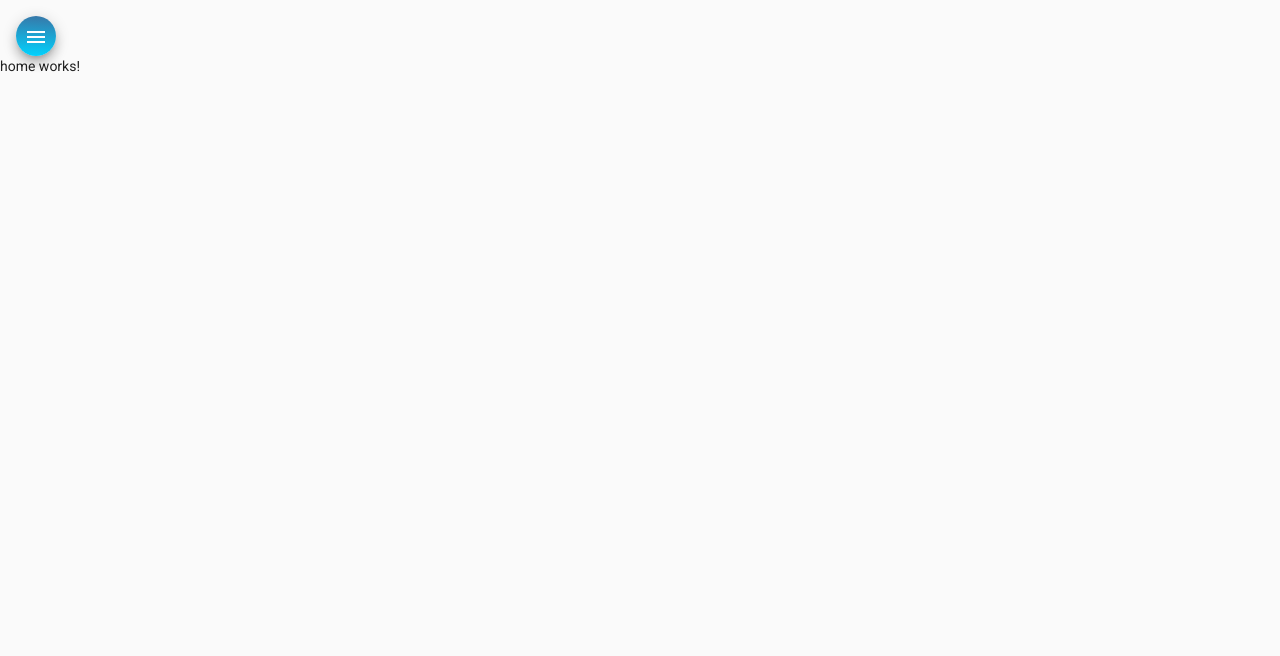
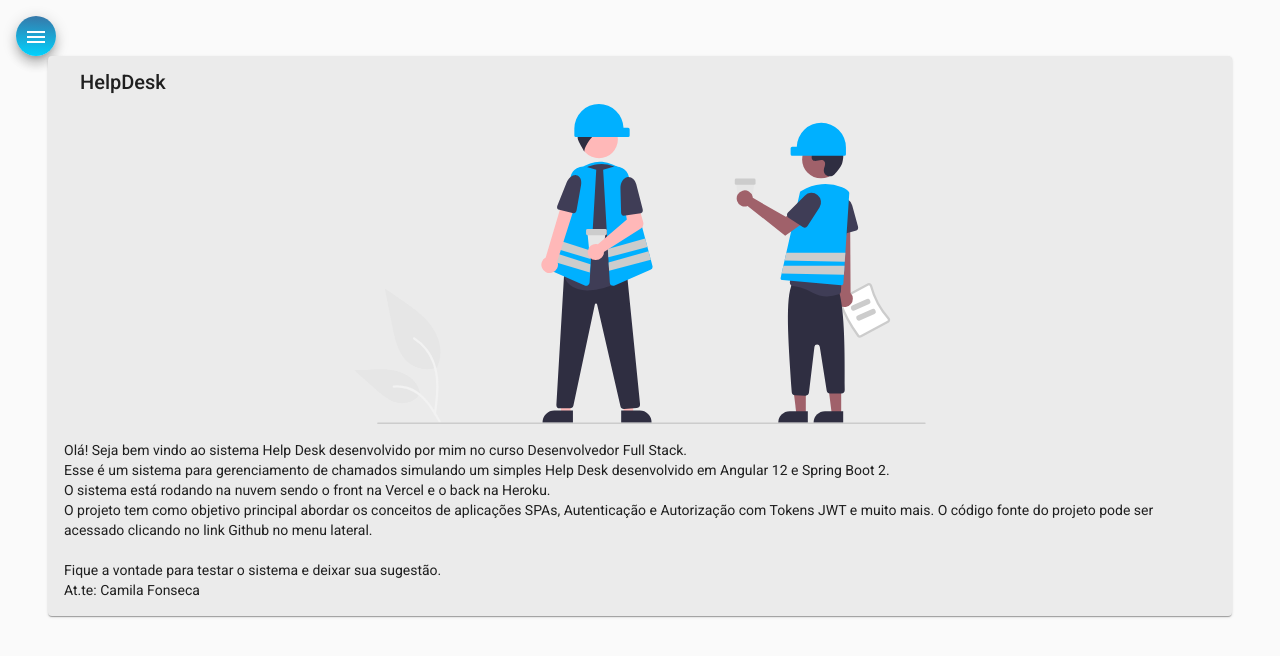
Before and after one commit to camilarqf/helpdesk-front, an Angular app: page /home in a window 1280 px wide. Shown: the top 656 px of the page. Built offline with nearby package versions, Linux system fonts and the light colour scheme.

Commit message:
adiciona CSS para HOME

```diff
--- a/src/app/components/home/home.component.css
+++ b/src/app/components/home/home.component.css
@@ -0,0 +1,9 @@
+.card{
+    width: 90%;
+    margin: auto;
+    background-color: rgb(235, 235, 235);
+}
+
+img{
+    height: 20rem;
+}
--- a/src/app/components/home/home.component.html
+++ b/src/app/components/home/home.component.html
@@ -1 +1,26 @@
-<p>home works!</p>
+<mat-card class="card">
+  <mat-card-header>
+    <mat-card-title>HelpDesk</mat-card-title>
+  </mat-card-header>
+  <img
+    mat-card-image
+    src="/assets/img/home-image.svg"
+    alt="Photo of a Shiba Inu"
+  />
+  <mat-card-content>
+    <p>
+      Olá! Seja bem vindo ao sistema Help Desk desenvolvido por mim no curso
+      Desenvolvedor Full Stack.<br />
+      Esse é um sistema para gerenciamento de chamados simulando um simples Help
+      Desk desenvolvido em Angular 12 e Spring Boot 2. <br />O sistema está
+      rodando na nuvem sendo o front na Vercel e o back na Heroku.<br />
+      O projeto tem como objetivo principal abordar os conceitos de aplicações
+      SPAs, Autenticação e Autorização com Tokens JWT e muito mais. O código
+      fonte do projeto pode ser acessado clicando no link Github no menu
+      lateral.
+      <br /><br />
+      Fique a vontade para testar o sistema e deixar sua sugestão. <br />
+      At.te: Camila Fonseca
+    </p>
+  </mat-card-content>
+</mat-card>
--- a/src/app/components/nav/nav.component.html
+++ b/src/app/components/nav/nav.component.html
@@ -2,7 +2,7 @@
   <mat-drawer #drawer class="sidenav" mode="side">
     <img src="/assets/img/side-image.svg" alt="Imagem de navegação" />
     <mat-nav-list class="nav-list">
-      <a mat-list-item routerLink="/">
+      <a mat-list-item routerLink="home">
         <i class="material-icons">home</i>
         Home
       </a>
```
Also changed, not shown: src/assets/img/home-image.svg (added).
